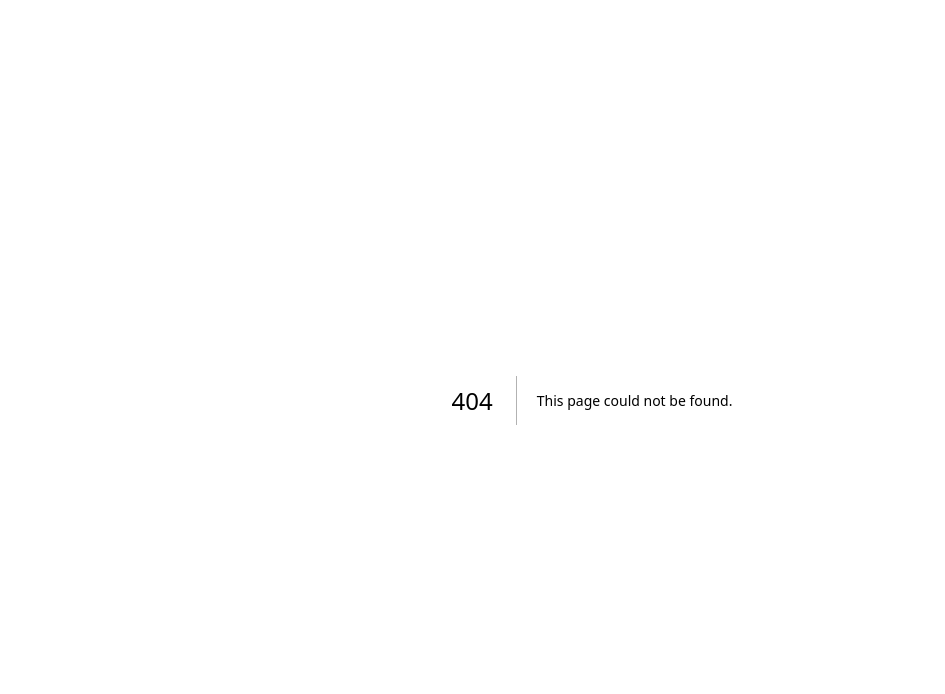
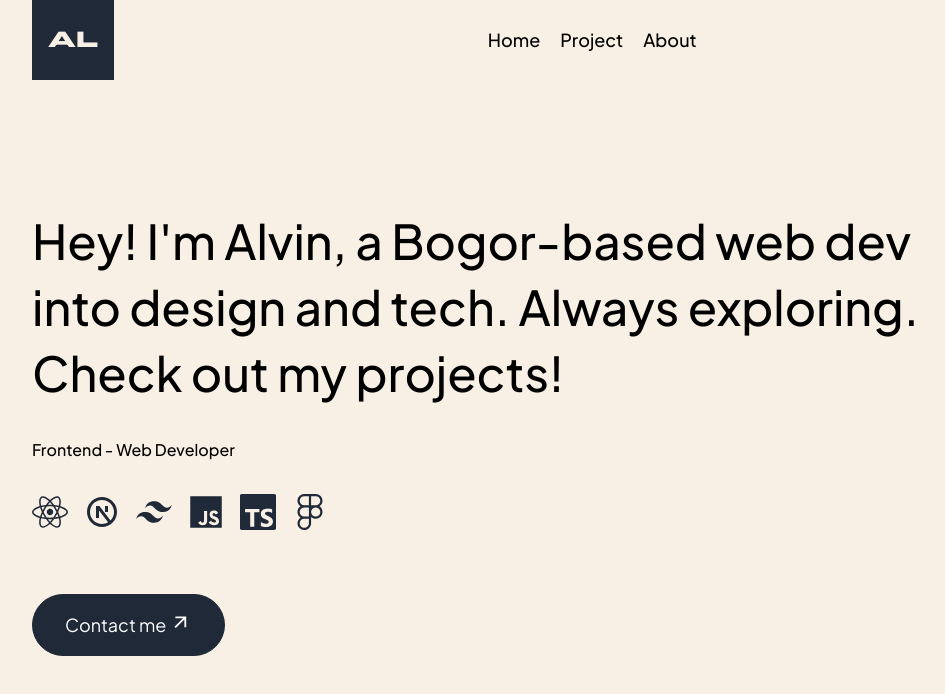
Before and after one commit to alvin-al/alvin-portfolio, a Next.js app: page /alt in a window 1280 px wide. Before the commit this address had no page. Shown: the top 694 px of the page, without its empty margins (48-993 px from the left). Built offline with nearby package versions, Linux system fonts and the light colour scheme.

Commit message:
Add alt page

```diff
--- /dev/null
+++ b/app/alt/page.tsx
@@ -0,0 +1,14 @@
+import Homepage from "@/components/alt_page/Homepage";
+import Navigation from "@/components/alt_page/navigation";
+import React from "react";
+
+const page = () => {
+  return (
+    <div className='bg-[#F8F0E5] w-full h-screen text-2xl px-20'>
+      <Navigation />
+      <Homepage />
+    </div>
+  );
+};
+
+export default page;
--- a/components/Work.tsx
+++ b/components/Work.tsx
@@ -21,7 +21,6 @@ export default function Work() {
           <WorkPictures
             src={project.mainImage}
             title={project.title}
-            // link={project.slug}
             link={project.websiteLink}
             key={project.id}
           />
--- /dev/null
+++ b/components/alt_page/Homepage.tsx
@@ -0,0 +1,37 @@
+import React from "react";
+import { FaReact, FaFigma } from "react-icons/fa";
+import { RiNextjsLine, RiTailwindCssFill } from "react-icons/ri";
+import { IoLogoJavascript } from "react-icons/io5";
+import { SiTypescript } from "react-icons/si";
+import { MdArrowOutward } from "react-icons/md";
+
+const Homepage = () => {
+  return (
+    <div className='h-4/5 flex flex-col pt-32 gap-16'>
+      {/* title */}
+      <div className='flex flex-col gap-8'>
+        <p className='text-5xl w-4/5 leading-snug font-medium'>
+          Hey! I'm Alvin, a Bogor-based web dev into design and tech. Always
+          exploring. Check out my projects!
+        </p>
+        <p className='text-base font-medium'>Frontend - Web Developer</p>
+        <div className='w-fit h-fit flex gap-4 text-gray-800'>
+          <FaReact size='1.5em' />
+          <RiNextjsLine size='1.5em' />
+          <RiTailwindCssFill size='1.5em' />
+          <IoLogoJavascript size='1.5em' />
+          <SiTypescript size='1.5em' />
+          <FaFigma size='1.5em' />
+        </div>
+      </div>
+      <div>
+        <button className='px-8 py-4 bg-gray-800 text-white text-lg rounded-full hover:bg-transparent border border-gray-800 hover:text-gray-800 transition ease-in-out delay-76 flex gap-1'>
+          Contact me
+          <MdArrowOutward size='1.2em' className="transition"/>
+        </button>
+      </div>
+    </div>
+  );
+};
+
+export default Homepage;
--- /dev/null
+++ b/components/alt_page/navigation.tsx
@@ -0,0 +1,35 @@
+import React from "react";
+import { Syne } from "next/font/google";
+import Link from "next/link";
+
+const syne = Syne({
+  subsets: ["latin"],
+});
+
+const Navigation = () => {
+  return (
+    <div className='w-full h-[80px] flex items-center justify-between'>
+      <Link href='/' className='w-fit h-full'>
+        <p
+          className={`${syne.className} font-extrabold text-[#F8F0E5] bg-gray-800 w-full h-full items-center flex px-4`}
+        >
+          AL
+        </p>
+      </Link>
+      <div className='flex gap-5 text-lg font-medium justify-center'>
+        <Link href='/'>
+          <p>Home</p>
+        </Link>
+        <Link href='/'>
+          <p>Project</p>
+        </Link>
+        <Link href='/'>
+          <p>About</p>
+        </Link>
+      </div>
+      <div className=' bg-[#F8F0E5] w-[82px] h-full '></div>
+    </div>
+  );
+};
+
+export default Navigation;
```
